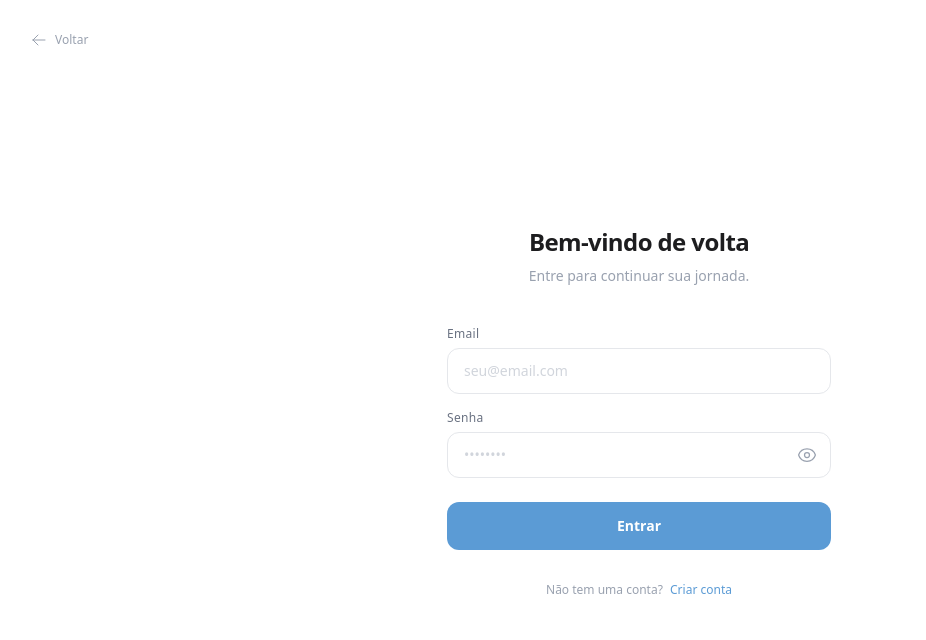
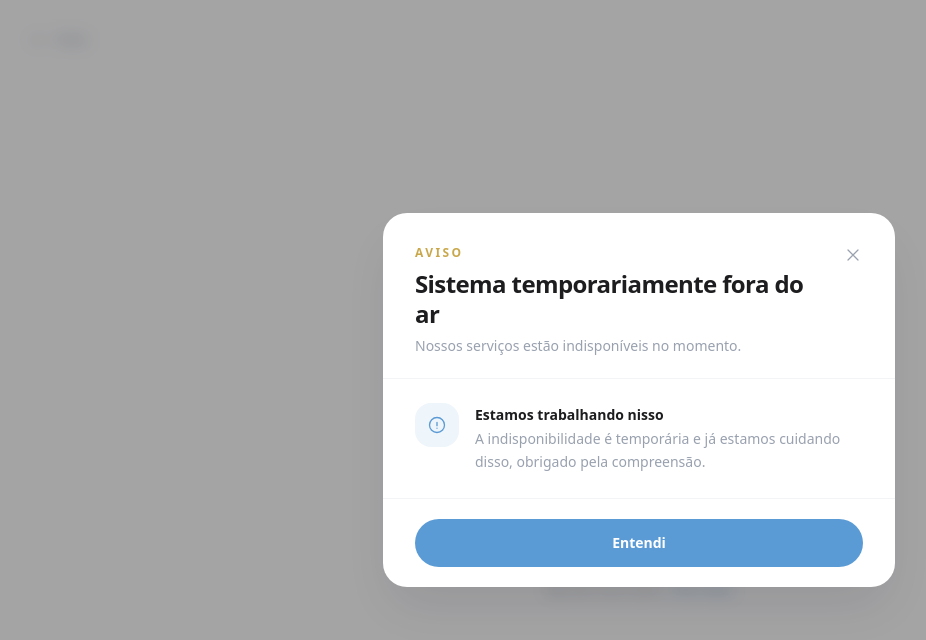
Before and after one commit to tcunha2004/holy-bible-FE, an Angular app: page /auth/login in a window 1280 px wide. Shown: the top 640 px of the page, without its empty margins (1-927 px from the left). Built offline with nearby package versions, Linux system fonts and the light colour scheme.

Commit message:
temp: change to localhost while api is offline

```diff
--- a/src/app/features/auth/login/login.component.html
+++ b/src/app/features/auth/login/login.component.html
@@ -1,3 +1,5 @@
+<app-service-unavailable-modal />
+
 <div class="min-h-dvh bg-white flex items-center justify-center px-6">
   <a
     routerLink="/welcome"
--- a/src/app/features/auth/login/login.component.ts
+++ b/src/app/features/auth/login/login.component.ts
@@ -4,10 +4,11 @@ import { FormBuilder, ReactiveFormsModule, Validators } from '@angular/forms';
 import { Router } from '@angular/router';
 import { HttpErrorResponse } from '@angular/common/http';
 import { AuthService } from '../../../core/services/auth.service';
+import { ServiceUnavailableModalComponent } from '../../../shared/components/service-unavailable-modal/service-unavailable-modal.component';
 
 @Component({
   selector: 'app-login',
-  imports: [RouterLink, ReactiveFormsModule],
+  imports: [RouterLink, ReactiveFormsModule, ServiceUnavailableModalComponent],
   templateUrl: './login.component.html',
 })
 export class LoginComponent {
--- /dev/null
+++ b/src/app/shared/components/service-unavailable-modal/service-unavailable-modal.component.html
@@ -0,0 +1,84 @@
+@if (open()) {
+  <div
+    class="fixed inset-0 z-60 flex items-end sm:items-center justify-center sm:p-6"
+    role="dialog"
+    aria-modal="true"
+    aria-labelledby="service-unavailable-title"
+  >
+    <div
+      class="absolute inset-0 bg-[#1d1d1f]/40 backdrop-blur-sm animate-fade-in"
+      (click)="close()"
+    ></div>
+
+    <div
+      class="relative w-full sm:max-w-lg max-h-[88dvh] sm:max-h-[85dvh] flex flex-col bg-white rounded-t-3xl sm:rounded-3xl shadow-2xl shadow-gray-900/10 overflow-hidden animate-fade-in-up"
+    >
+      <div class="relative px-6 pt-7 pb-5 sm:px-8 sm:pt-8 border-b border-gray-100">
+        <div class="sm:hidden w-10 h-1 rounded-full bg-gray-200 mx-auto mb-5"></div>
+
+        <button
+          (click)="close()"
+          class="absolute top-5 right-5 sm:top-6 sm:right-6 flex items-center justify-center w-9 h-9 rounded-full text-gray-400 hover:text-[#1d1d1f] hover:bg-gray-50 transition-colors cursor-pointer"
+          aria-label="Fechar"
+        >
+          <svg class="w-5 h-5" fill="none" viewBox="0 0 24 24" stroke="currentColor">
+            <path
+              stroke-linecap="round"
+              stroke-linejoin="round"
+              stroke-width="1.5"
+              d="M6 18L18 6M6 6l12 12"
+            />
+          </svg>
+        </button>
+
+        <span class="block text-xs font-semibold tracking-[0.2em] text-gold uppercase mb-2">
+          Aviso
+        </span>
+        <h2
+          id="service-unavailable-title"
+          class="text-2xl font-bold tracking-tight text-[#1d1d1f] leading-tight pr-10"
+        >
+          Sistema temporariamente fora do ar
+        </h2>
+        <p class="text-sm text-gray-400 leading-relaxed mt-1.5">
+          Nossos serviços estão indisponíveis no momento.
+        </p>
+      </div>
+
+      <div class="flex-1 overflow-y-auto px-6 py-5 sm:px-8 sm:py-6">
+        <div class="flex items-start gap-4">
+          <span
+            class="flex items-center justify-center w-11 h-11 shrink-0 rounded-2xl bg-primary/10 text-primary"
+          >
+            <svg class="w-5 h-5" fill="none" viewBox="0 0 24 24" stroke="currentColor">
+              <path
+                stroke-linecap="round"
+                stroke-linejoin="round"
+                stroke-width="1.6"
+                d="M12 9v3.75m9-.75a9 9 0 11-18 0 9 9 0 0118 0zm-9 3.75h.008v.008H12v-.008z"
+              />
+            </svg>
+          </span>
+
+          <div class="min-w-0 pt-0.5">
+            <h3 class="text-sm font-semibold text-[#1d1d1f] leading-snug">
+              Estamos trabalhando nisso
+            </h3>
+            <p class="text-sm text-gray-400 leading-relaxed mt-1">
+              A indisponibilidade é temporária e já estamos cuidando disso, obrigado pela compreensão.
+            </p>
+          </div>
+        </div>
+      </div>
+
+      <div class="px-6 py-4 sm:px-8 sm:py-5 border-t border-gray-100">
+        <button
+          (click)="close()"
+          class="w-full bg-primary text-white py-3.5 rounded-full text-sm font-semibold hover:bg-primary-dark transition-colors cursor-pointer"
+        >
+          Entendi
+        </button>
+      </div>
+    </div>
+  </div>
+}
--- /dev/null
+++ b/src/app/shared/components/service-unavailable-modal/service-unavailable-modal.component.ts
@@ -0,0 +1,19 @@
+import { Component, HostListener, signal } from '@angular/core';
+
+@Component({
+  selector: 'app-service-unavailable-modal',
+  imports: [],
+  templateUrl: './service-unavailable-modal.component.html',
+})
+export class ServiceUnavailableModalComponent {
+  readonly open = signal(true);
+
+  @HostListener('document:keydown.escape')
+  onEscape(): void {
+    if (this.open()) this.close();
+  }
+
+  close(): void {
+    this.open.set(false);
+  }
+}
--- a/src/environments/environment.ts
+++ b/src/environments/environment.ts
@@ -1,4 +1,6 @@
 export const environment = {
   production: true,
-  apiUrl: 'https://holy-bible-api-production-67ab.up.railway.app',
+  apiUrl: 'http://localhost:3000',
 };
+
+// apiUrl: 'https://holy-bible-api-production-67ab.up.railway.app';
```
